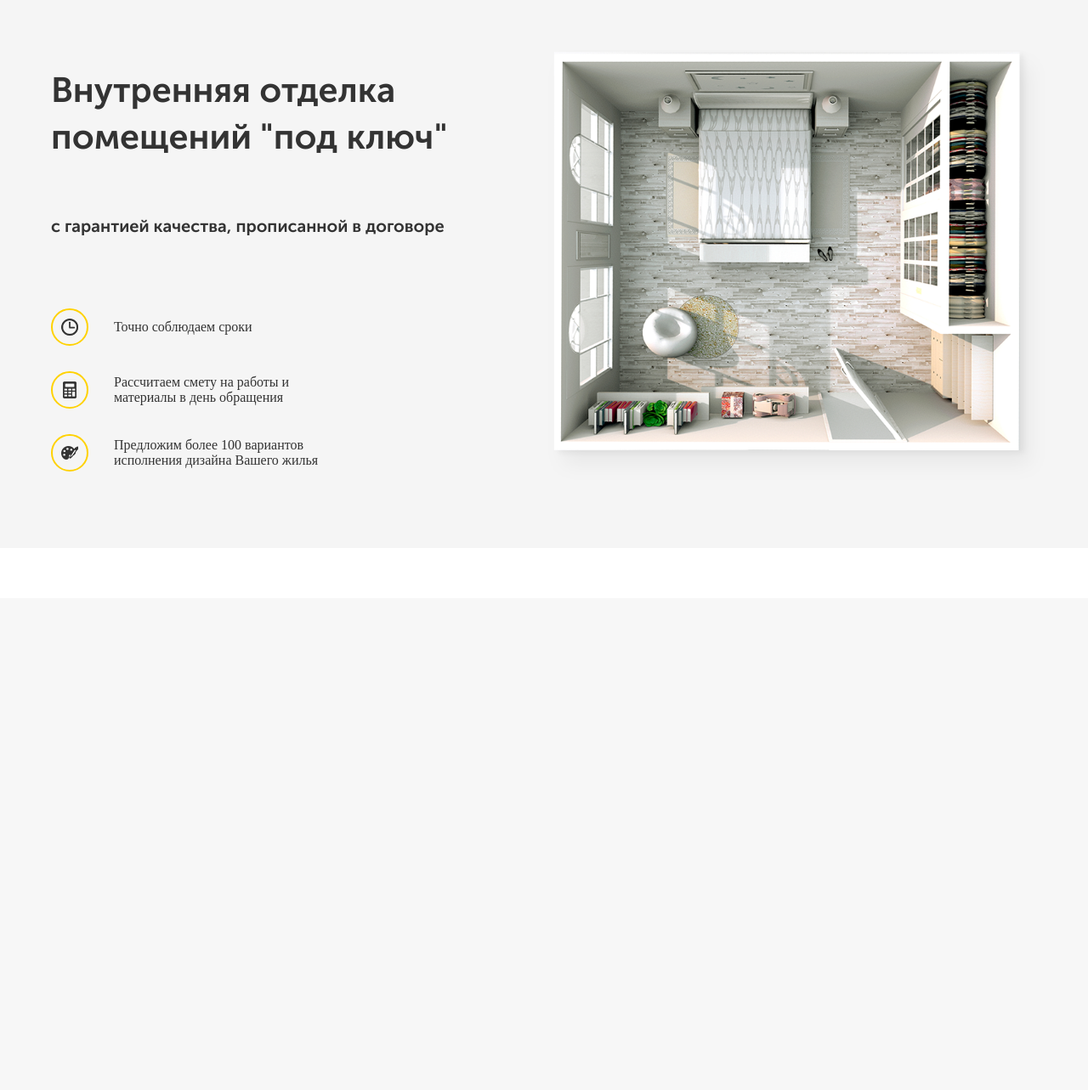
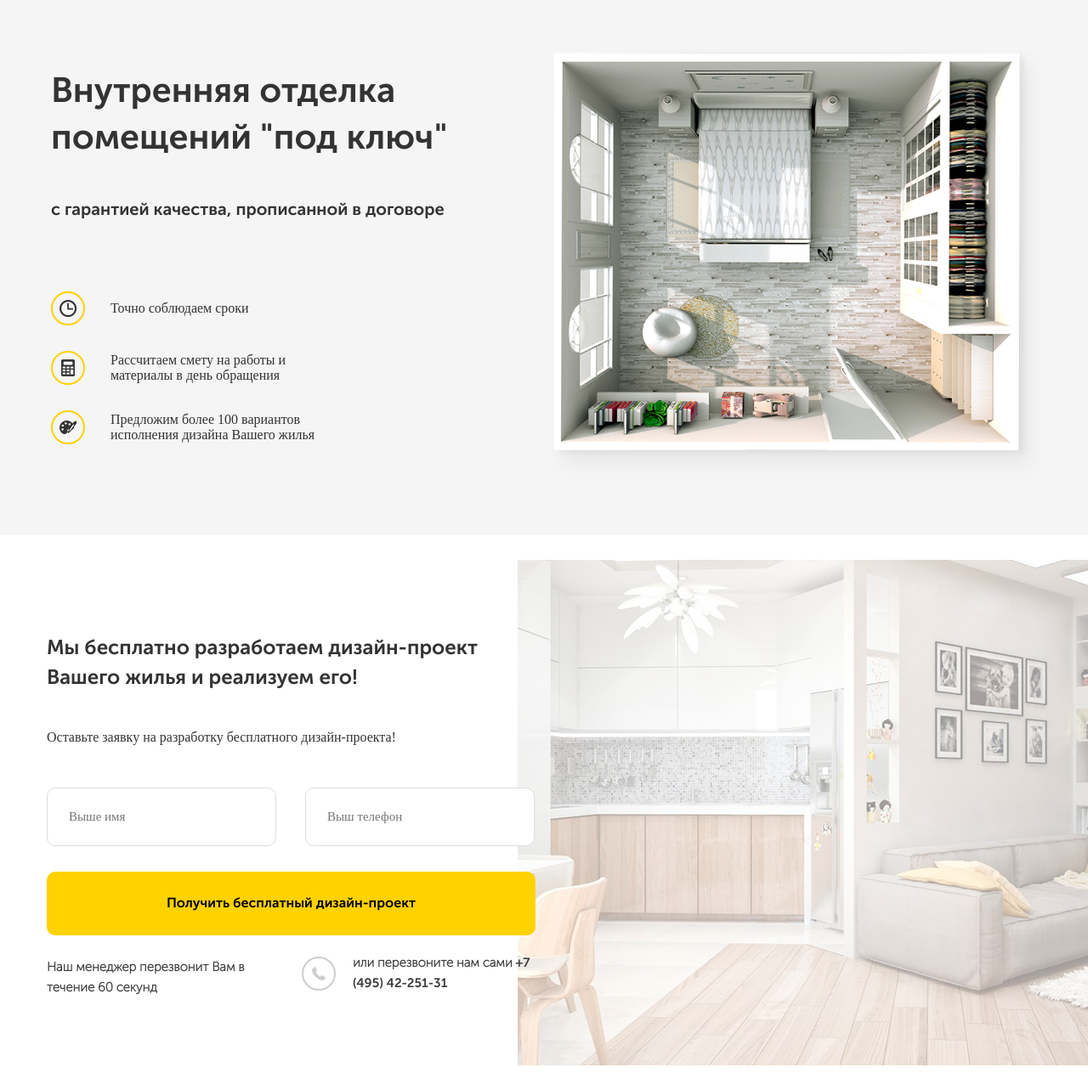
Before and after one commit to dimaShilov9645/working, a PHP site: page / in a window 1280 px wide. Shown: the part 96-1379 px from the top of the page at 85% size. Before the commit the page ends 651 px from the top, so only its background shows below. Run offline with PHP 8.4, Linux system fonts and the light colour scheme.

Commit message:
Блок с формай

```diff
--- a/repair/index.html
+++ b/repair/index.html
@@ -37,7 +37,6 @@
 					<div class="main-advantages">
 						<div class="main-advantages__item">
 							<div class="main-advantages__img main-advantages__img-1">
-
 							</div>
 							<div class="main-advantages__text">
 								Точно соблюдаем сроки
@@ -46,17 +45,14 @@
 						<!--main-avantages__item-->
 						<div class="main-advantages__item">
 							<div class="main-advantages__img main-advantages__img-2">
-
 							</div>
 							<div class="main-advantages__text">
 								Рассчитаем смету на работы и материалы в день обращения
-
 							</div>
 						</div>
 						<!--main-avantages__item-->
 						<div class="main-advantages__item">
 							<div class="main-advantages__img main-advantages__img-3">
-
 							</div>
 							<div class="main-advantages__text">
 								Предложим более 100 вариантов исполнения дизайна Вашего жилья
@@ -71,6 +67,24 @@
 			</div>
 		</div>
 	</main>
+
+	<section class="feedback">
+		<div class="container">
+			<div class="form">
+				<h2 class="form__title">Мы бесплатно разработаем дизайн-проект Вашего жилья и реализуем его!</h2>
+				<span class="form__subtitle">Оставьте заявку на разработку бесплатного дизайн-проекта!</span>
+				<form action="#">
+					<input type="text" class="input input-name form__input" placeholder="Выше имя">
+					<input type="tel" class="input input-tel form__input" placeholder="Выш телефон" pattern="^\+7\d{3}\d{7}$">
+					<button type="submit" class="button form__button">Получить бесплатный дизайн-проект</button>
+				</form>
+				<div class="form__subbutton">
+						<h3 class="form__subbutton__text">Наш менеджер перезвонит Вам в течение 60 секунд</h3>
+						<h3 class="form__subbutton__text form__subbutton__img">или перезвоните нам сами <span class="form__subbutton__tel">+7 (495) 42-251-31</span></h3>
+				</div>
+			</div>
+		</div>
+	</section>
 <script src="js/script.js"></script>
 </body>
 </html>
--- /dev/null
+++ b/repair/sass/_feedback.sass
@@ -0,0 +1,50 @@
+.feedback
+	padding: 94px 0
+	background: url('../img/feedback/feedback.bg.jpg') no-repeat center right -40%
+.form
+	max-width: 575px
+	&__title
+		font-size: 24px
+		+bold
+		line-height: 35px
+		margin-bottom: 45px
+	&__subtitle
+		display: block
+		margin-bottom: 50px
+	&__input
+		width: 270px
+		margin-bottom: 30px
+		&:first-child
+			margin-right: 30px
+	&__button
+		padding: 28px
+		display: block
+		width: 100%
+		font-size: 16px
+	&__subbutton
+		display: flex
+		justify-content: space-between
+		margin-top: 10px
+		&__text
+			font-size: 15px
+			line-height: 1.6
+			+light
+			color: #3f3f3f
+			width: 240px
+		&__img
+			width: 215px
+			&:before
+				content: ''
+				display: block
+				margin-left: -60px
+				margin-bottom: -45px
+				width: 40px
+				height: 40px
+				background-image: url('../img/feedback/phone.png')
+				background-size: 16px
+				background-repeat: no-repeat
+				background-position: center
+				border-radius: 50%
+				border: 2px solid #cecece
+		&__tel
+			+bold
--- a/repair/sass/_inteface.sass
+++ b/repair/sass/_inteface.sass
@@ -10,3 +10,8 @@
 		cursor: pointer
 	&:focus
 		outline: none
+.input
+	font-size: 15px
+	padding: 25px
+	border-radius: 10px
+	border: 1px solid $input-border
--- a/repair/sass/_main.sass
+++ b/repair/sass/_main.sass
@@ -14,7 +14,7 @@
 			span
 				font-size: 20px
 				display: block
-				margin-top: 50px
+				margin-top: 30px
 	&-image
 		flex-basis: 50%
 	&-advantages
--- a/repair/sass/_mixins.sass
+++ b/repair/sass/_mixins.sass
@@ -1,2 +1,4 @@
 =bold
 	font-family: 'Museo Sans Cyrl 700' , sans-serif
+=light
+	font-family: 'Museo Sans Cyrl 100' , sans-serif
--- a/repair/sass/_var.sass
+++ b/repair/sass/_var.sass
@@ -1,3 +1,4 @@
 $text-color: #333
 $primary-color: #ffd200
 $light-bg-color: #f5f5f5
+$input-border: #dddddd
--- a/repair/sass/style.sass
+++ b/repair/sass/style.sass
@@ -5,7 +5,10 @@
 @import 'inteface'
 @import 'header'
 @import 'main'
+@import 'feedback'
 
+*, *:before, *:after
+	box-sizing: border-box
 body
 	font-family: Museo Sans Cyrl 300, sans-serif
 	color: $text-color
```
Also changed, not shown: repair/css/style.css, repair/img/feedback/feedback.bg.jpg (added), repair/img/feedback/phone.png (added).
